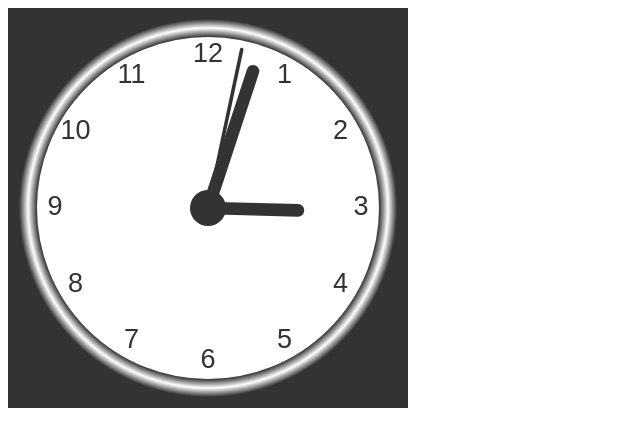
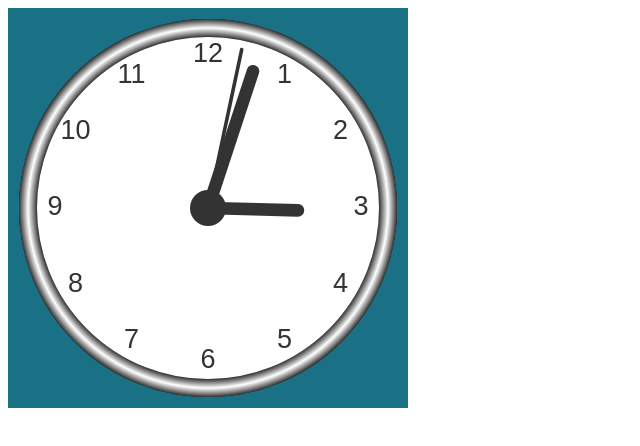
Before and after one commit to NazifaSadia/Canvas-Analog-Clock, a plain HTML site: page index.html in a window 1280 px wide. Shown: the whole page, without its empty margins (0-640 px from the left). Drawn offline with Linux system fonts and the light colour scheme.

Commit message:
Analog Clock

```diff
--- a/index.html
+++ b/index.html
@@ -3,7 +3,7 @@
 <body>
 
 <canvas id="canvas" width="400" height="400"
-style="background-color:#333">
+style="background-color:#1a7084">
 </canvas>
 
 <script>
```
